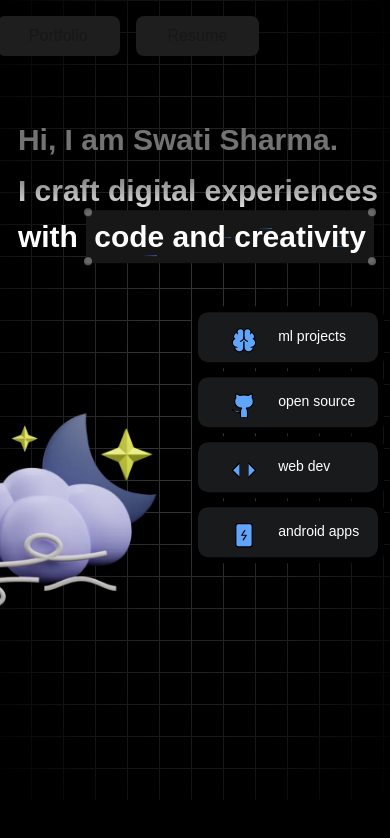
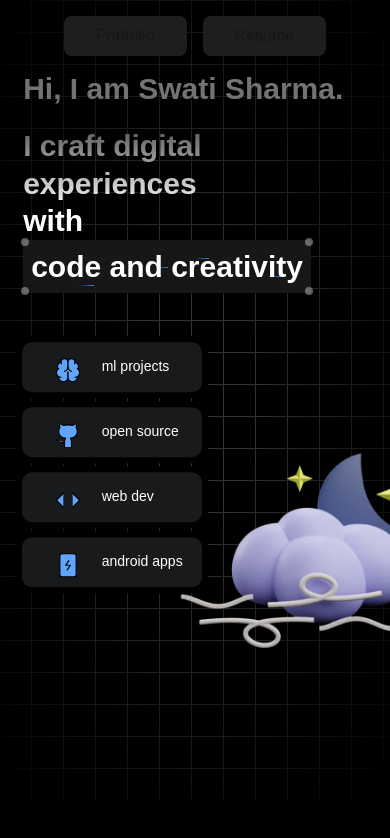
Before and after one commit to swatified/portfolio, a Next.js app: page / in a window 390 px wide. Shown: the top 838 px of the page. Built offline with nearby package versions, Linux system fonts and the light colour scheme.

Commit message:
wip: phone and laptop responsive main/ FINAL

```diff
--- a/src/app/page.tsx
+++ b/src/app/page.tsx
@@ -1,5 +1,4 @@
 'use client';
-
 import GridBackground from '@/components/ui/GridBackground';
 import { Cover } from '@/components/ui/cover';
 import Navigation from '@/components/ui/Navigation';
@@ -17,32 +16,34 @@ export default function Home() {
           {/* Content Container */}
           <div className="flex flex-col items-center relative w-full max-w-7xl mx-auto px-4">
             {/* Title */}
-            <div className="ml-[14%] lg:ml-[28%] sm:ml-[12%] -translate-y-1/4 lg:-translate-y-1/4 sm:-translate-y-1/2">
+            <div className="ml-[2%] lg:ml-[28%] sm:ml-[12%] -translate-y-1/4 lg:-translate-y-1/4 sm:-translate-y-1/2">
               <h1 className="text-3xl sm:text-4xl lg:text-5xl font-semibold leading-tight relative z-20 py-6 text-neutral-500 mt-[-8vh] lg:mt-[0] sm:mt-[0]">
                 Hi, I am Swati Sharma.
               </h1>
               <h1 className="text-3xl sm:text-4xl lg:text-5xl font-semibold leading-tight relative z-20 py-6 bg-clip-text text-transparent bg-gradient-to-b from-neutral-800 via-neutral-700 to-neutral-700 dark:from-neutral-800 dark:via-white dark:to-white mt-[-8%] lg:mt-[0%] sm:mt-[-4%]">
-                I craft digital experiences with <Cover>code and creativity</Cover>
+                I craft digital experiences
+                <br className="lg:hidden" />
+                {' '}with <Cover>code and creativity</Cover>
               </h1>
             </div>
 
             {/* Container for image and breadcrumb */}
             <div className="flex items-center justify-center w-full relative">
-              {/* Cloud Image */}
-              <div className="absolute left-0 -translate-x-[60px] lg:-translate-x-1/4 top-1/2 -translate-y-1/3 lg:-translate-y-1/2">
+              {/* Breadcrumb - now positioned left on mobile */}
+              <div className="lg:ml-[300px] relative z-10 max-[768px]:-translate-y-1/4 lg:-translate-y-3/4 sm:-translate-y-1/4">
+                <Breadcrumb />
+              </div>
+
+              {/* Cloud Image - now positioned right on mobile */}
+              <div className="absolute right-0 lg:left-0 lg:-translate-x-[8.7%] top-1/2 -translate-y-1/3 lg:-translate-y-1/2 md:translate-x-0 translate-x-1/4">
                 <Image
                   src="/images/purpleclouds.png"
                   alt="Purple Clouds"
                   width={400}
                   height={400}
                   priority
-                  className="select-none pointer-events-none w-[280px] sm:w-[320px] lg:w-[400px] "
+                  className="select-none pointer-events-none w-[280px] sm:w-[320px] lg:w-[400px]"
                 />
-              </div>
-
-              {/* Breadcrumb - with left margin to avoid cloud */}
-              <div className="ml-[300px] max-[768px]:mt-[4%] max-[640px]:mt-[4%] -translate-y-1/4 lg:-translate-y-3/4 sm:-translate-y-1/4">
-                <Breadcrumb />
               </div>
             </div>
           </div>
--- a/src/components/ui/Breadcrumb.tsx
+++ b/src/components/ui/Breadcrumb.tsx
@@ -36,7 +36,7 @@ const Breadcrumb = () => {
             float-right p-[6px] bg-black rounded-[50px] relative -ml-[50px]
             max-[768px]:rounded-[10px] max-[640px]:rounded-[10px]
             transition-all duration-500 ease-in-out mt-[3px] transform translate-y-8
-            lg:hover:-translate-y-0 mr-[40%] lg:mr-[0] sm:mr[0] md:mr[0]
+            lg:hover:-translate-y-0 mr-[54%] lg:mr-[0] sm:mr[0] md:mr[0]
             ${index === arr.length - 1 ? 'last:hover:mt-0' : ''}
           `}
         >
```
